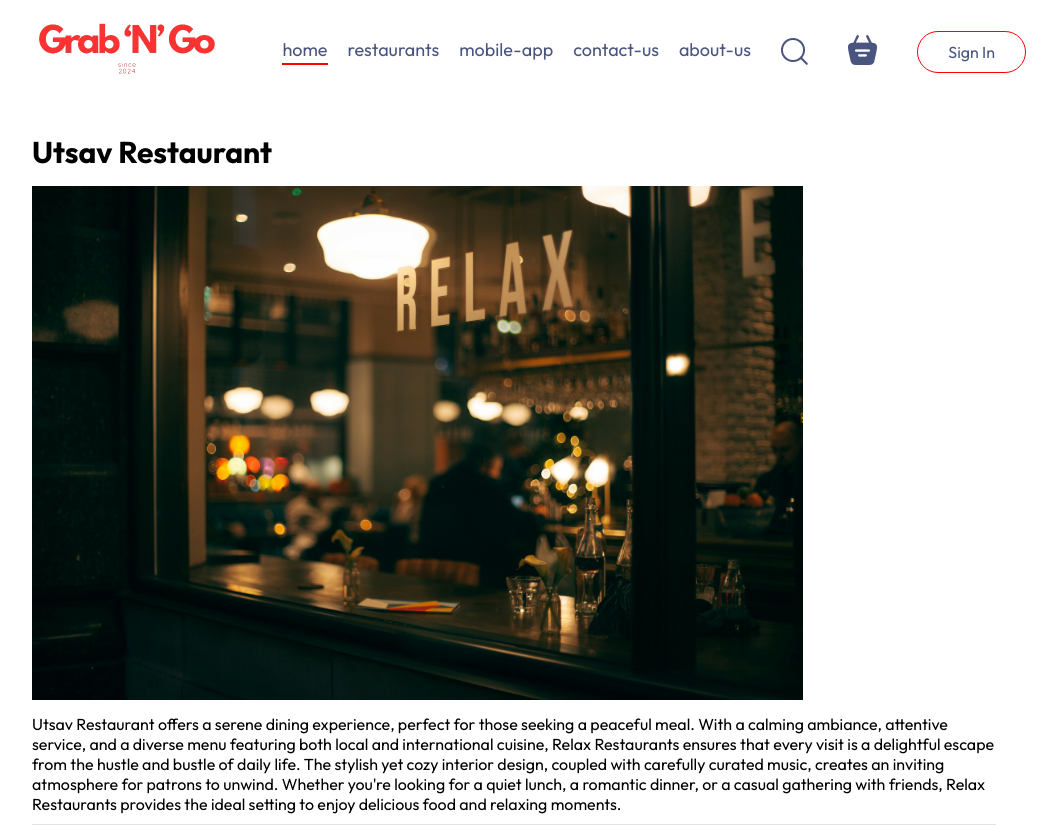
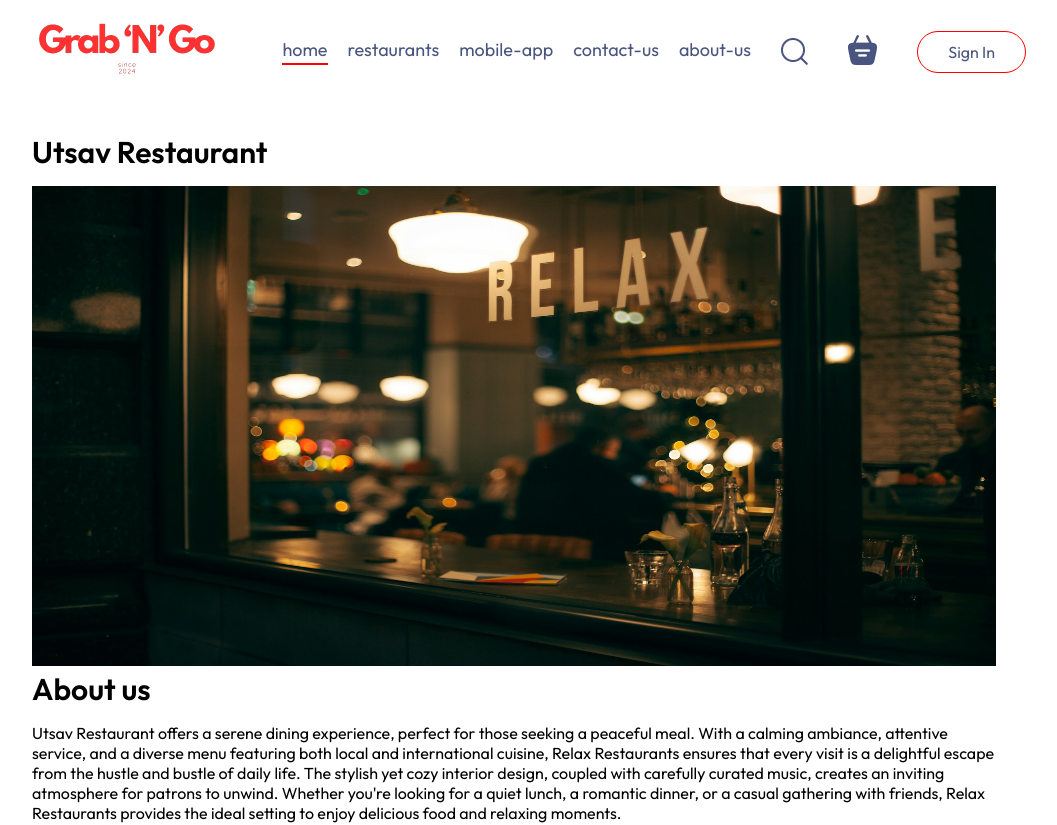
Before and after one commit to Anoop4u777/GrabNGo, a React (Vite) app in the folder frontend/: page /restaurant/1 in a window 1280 px wide. Shown: the top 825 px of the page, without its empty margins (126-1183 px from the left). Built offline with nearby package versions, Linux system fonts and the light colour scheme.

Commit message:
Changes: Added map

```diff
--- a/frontend/index.html
+++ b/frontend/index.html
@@ -4,6 +4,12 @@
     <meta charset="UTF-8" />
     <link rel="icon" type="image/svg+xml" href="/vite.svg" />
     <meta name="viewport" content="width=device-width, initial-scale=1.0" />
+    <link
+  rel="stylesheet"
+  href="https://unpkg.com/leaflet@1.6.0/dist/leaflet.css"
+  integrity="sha512-xwE/Az9zrjBIphAcBb3F6JVqxf46+CDLwfLMHloNu6KEQCAWi6HcDUbeOfBIptF7tcCzusKFjFw2yuvEpDL9wQ=="
+  crossorigin=""
+/>
     <title>Grab N Go</title>
   </head>
   <body>
--- a/frontend/package.json
+++ b/frontend/package.json
@@ -10,8 +10,10 @@
     "preview": "vite preview"
   },
   "dependencies": {
+    "leaflet": "^1.9.4",
     "react": "^18.2.0",
     "react-dom": "^18.2.0",
+    "react-leaflet": "^4.2.1",
     "react-router-dom": "^6.23.1"
   },
   "devDependencies": {
--- /dev/null
+++ b/frontend/src/components/LeafletMap/LeafletMap.css
@@ -0,0 +1,4 @@
+.leaflet-container {
+    width: 50%;
+    height: 50vh;
+}
--- /dev/null
+++ b/frontend/src/components/LeafletMap/LeafletMap.jsx
@@ -0,0 +1,30 @@
+import React from 'react';
+import './LeafletMap.css'
+import { MapContainer, TileLayer, Marker, Popup } from 'react-leaflet';
+
+const LeafletMap = ({ latitude, longitude, name, category, location }) => {
+  const position = [latitude, longitude];
+
+  return (
+    <div>
+      <h1>Our Location Details</h1>
+      <div className='leaflet-container'>
+        <MapContainer center={position} zoom={10} style={{ height: "60vh", width: "100%" }}>
+          <TileLayer
+            url="https://{s}.tile.openstreetmap.org/{z}/{x}/{y}.png"
+            attribution=''
+          />
+          <Marker position={position}>
+            <Popup>
+              Name: {name} <br />
+              Location: {location} <br />
+              Category: {category}
+            </Popup>
+          </Marker>
+        </MapContainer>
+      </div>
+    </div>
+  );
+}
+
+export default LeafletMap;
--- a/frontend/src/components/RestaurantDetail/RestaurantDetail.css
+++ b/frontend/src/components/RestaurantDetail/RestaurantDetail.css
@@ -2,13 +2,16 @@
     margin: 30px 30px;
 }
 
-.rest-detail h2 {
+.rest-detail h1 {
+    font-size: max(1.8vw, 24px);
+    font-weight: 600;
     margin-bottom: 15px;
     font-size: 30px;
 }
 
 .rest-detail-img {
-    width: 80%;
+    width: 100%;
+    height: 60vh;
 }
 
 .rest-detail p {
--- a/frontend/src/components/RestaurantDetail/RestaurantDetail.jsx
+++ b/frontend/src/components/RestaurantDetail/RestaurantDetail.jsx
@@ -4,6 +4,7 @@ import { useParams } from 'react-router-dom';
 import { rest_list } from '../../assets/assets';
 import ExploreMenu from '../ExploreMenu/ExploreMenu';
 import FoodDisplay from '../FoodDisplay/FoodDisplay';
+import LeafletMap from '../LeafletMap/LeafletMap';
 
 const RestaurantDetail = () => {
   const { id } = useParams();
@@ -11,17 +12,20 @@ const RestaurantDetail = () => {
   const [category, setCategory] = useState("All");
 
   if (!restaurant) {
-    return <h2>Restaurant not found</h2>;
+    return <h1>Restaurant not found</h1>;
   }
 
   return (
     <div className='rest-detail'>
-      <h2>{restaurant.name}</h2>
+      <h1>{restaurant.name}</h1>
       <img className="rest-detail-img" src={restaurant.image} alt={restaurant.name} />
+      <h1>About us</h1>
       <p>{restaurant.description}</p>
       <hr />
       <ExploreMenu category={category} setCategory={setCategory} />
       <FoodDisplay category={category} />
+      <hr />
+      <LeafletMap latitude={restaurant.latitude} longitude={restaurant.longitude} name={restaurant.name} category={restaurant.category} location={restaurant.location}/>
     </div>
   );
 };
```
Also changed, not shown: 1 other file (tests, documents, lock files or other folders).
